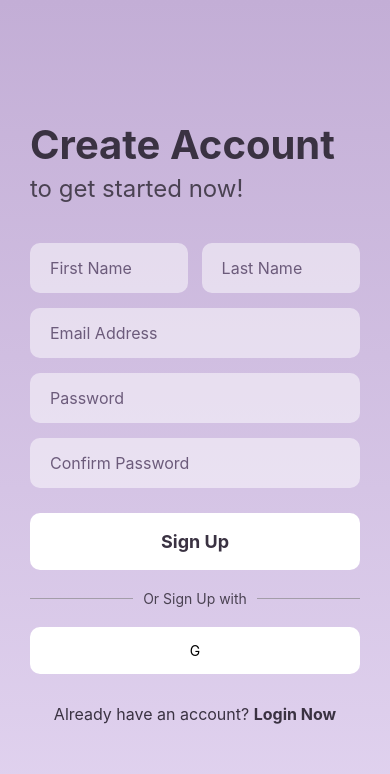
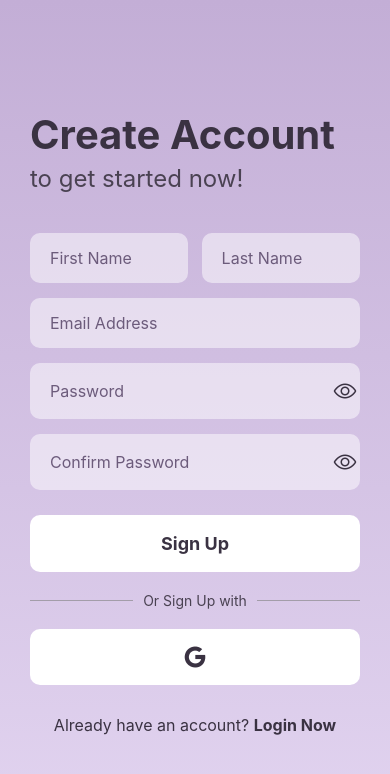
Before and after one commit to riya1689/BetterU-app, a React Native app in the folder frontend/: screen /Signup in a window 390 px wide. Shown: the top 774 px of the page. Built offline with nearby package versions, Linux system fonts and the light colour scheme; no server answers.

Commit message:
Working on Dynamic log in, Sign Up

```diff
--- a/frontend/screens/Auth/LoginScreen.js
+++ b/frontend/screens/Auth/LoginScreen.js
@@ -1,21 +1,22 @@
 import React, { useState } from 'react';
 import { View, Text, StyleSheet, TextInput, TouchableOpacity, SafeAreaView, StatusBar } from 'react-native';
 import { LinearGradient } from 'expo-linear-gradient';
-import { useAuth } from '../../store/AuthContext'; // We'll use this later
+import { useAuth } from '../../store/AuthContext';
+import { Ionicons } from '@expo/vector-icons';
 
 const LoginScreen = ({ navigation }) => {
   const [email, setEmail] = useState('');
   const [password, setPassword] = useState('');
-  const { login } = useAuth(); // Get the login function from our context
+  const [isPasswordVisible, setIsPasswordVisible] = useState(false);
+  const { login } = useAuth();
 
   const handleLogin = () => {
-    // For now, this just calls our mock login function
     login(email, password);
   };
 
   return (
     <LinearGradient
-      colors={['#c3aed6', '#e2d4f0']} // Your beautiful purple gradient
+      colors={['#c3aed6', '#e2d4f0']}
       style={styles.container}
     >
       <SafeAreaView style={styles.container}>
@@ -33,14 +34,29 @@ const LoginScreen = ({ navigation }) => {
             keyboardType="email-address"
             autoCapitalize="none"
           />
+
+          <View style={styles.passwordContainer}>
             <TextInput
-            style={styles.input}
+              style={styles.passwordInput}
               placeholder="Password"
               placeholderTextColor="#6c5b7b"
               value={password}
               onChangeText={setPassword}
-            secureTextEntry
+              secureTextEntry={!isPasswordVisible}
             />
+            <TouchableOpacity
+              onPress={() => setIsPasswordVisible(!isPasswordVisible)}
+              style={styles.eyeIcon}
+            >
+              {/* --- UPDATED ICON NAMES --- */}
+              <Ionicons
+                name={isPasswordVisible ? 'eye-off-outline' : 'eye-outline'}
+                size={24}
+                color="#3a3242"
+              />
+            </TouchableOpacity>
+          </View>
+
           <TouchableOpacity>
             <Text style={styles.forgotPassword}>Forgot Password?</Text>
           </TouchableOpacity>
@@ -56,7 +72,7 @@ const LoginScreen = ({ navigation }) => {
           </View>
 
           <TouchableOpacity style={styles.googleButton}>
-              <Text>G</Text> {/* Replace with Google icon later */}
+              <Ionicons name="logo-google" size={24} color="#3a3242" />
           </TouchableOpacity>
 
           <TouchableOpacity onPress={() => navigation.navigate('Signup')}>
@@ -71,25 +87,10 @@ const LoginScreen = ({ navigation }) => {
 };
 
 const styles = StyleSheet.create({
-  container: {
-    flex: 1,
-  },
-  content: {
-    flex: 1,
-    justifyContent: 'center',
-    paddingHorizontal: 30,
-  },
-  title: {
-    fontSize: 40,
-    fontWeight: 'bold',
-    color: '#3a3242',
-    marginBottom: 5,
-  },
-  subtitle: {
-    fontSize: 24,
-    color: '#4a4252',
-    marginBottom: 40,
-  },
+  container: { flex: 1 },
+  content: { flex: 1, justifyContent: 'center', paddingHorizontal: 30 },
+  title: { fontSize: 40, fontWeight: 'bold', color: '#3a3242', marginBottom: 5 },
+  subtitle: { fontSize: 24, color: '#4a4252', marginBottom: 40 },
   input: {
     backgroundColor: 'rgba(255, 255, 255, 0.5)',
     paddingHorizontal: 20,
@@ -99,49 +100,31 @@ const styles = StyleSheet.create({
     color: '#3a3242',
     marginBottom: 15,
   },
-  forgotPassword: {
-    textAlign: 'right',
-    color: '#3a3242',
-    marginBottom: 20,
-  },
-  loginButton: {
-    backgroundColor: '#ffffff',
-    paddingVertical: 18,
-    borderRadius: 10,
-    alignItems: 'center',
-    marginBottom: 20,
-  },
-  loginButtonText: {
-    color: '#3a3242',
-    fontSize: 18,
-    fontWeight: 'bold',
-  },
-  dividerContainer: {
+  passwordContainer: {
     flexDirection: 'row',
     alignItems: 'center',
-    marginBottom: 20,
+    backgroundColor: 'rgba(255, 255, 255, 0.5)',
+    borderRadius: 10,
+    marginBottom: 15,
   },
-  dividerLine: {
+  passwordInput: {
     flex: 1,
-      height: 1,
-      backgroundColor: '#a39da9'
+    paddingHorizontal: 20,
+    paddingVertical: 15,
+    fontSize: 16,
+    color: '#3a3242',
   },
-  dividerText: {
-      marginHorizontal: 10,
-      color: '#4a4252'
+  eyeIcon: {
+    padding: 15,
   },
-  googleButton: {
-      backgroundColor: '#ffffff',
-      padding: 15,
-      borderRadius: 10,
-      alignItems: 'center',
-      marginBottom: 30,
-  },
-  signupText: {
-    textAlign: 'center',
-    color: '#3a3242',
-    fontSize: 16,
-  },
+  forgotPassword: { textAlign: 'right', color: '#3a3242', marginBottom: 20 },
+  loginButton: { backgroundColor: '#ffffff', paddingVertical: 18, borderRadius: 10, alignItems: 'center', marginBottom: 20 },
+  loginButtonText: { color: '#3a3242', fontSize: 18, fontWeight: 'bold' },
+  dividerContainer: { flexDirection: 'row', alignItems: 'center', marginBottom: 20 },
+  dividerLine: { flex: 1, height: 1, backgroundColor: '#a39da9' },
+  dividerText: { marginHorizontal: 10, color: '#4a4252' },
+  googleButton: { backgroundColor: '#ffffff', padding: 15, borderRadius: 10, alignItems: 'center', marginBottom: 30 },
+  signupText: { textAlign: 'center', color: '#3a3242', fontSize: 16 },
 });
 
 export default LoginScreen;
--- a/frontend/screens/Auth/SignupScreen.js
+++ b/frontend/screens/Auth/SignupScreen.js
@@ -2,13 +2,16 @@ import React, { useState } from 'react';
 import { View, Text, StyleSheet, TextInput, TouchableOpacity, SafeAreaView, StatusBar } from 'react-native';
 import { LinearGradient } from 'expo-linear-gradient';
 import { useAuth } from '../../store/AuthContext';
+import { Ionicons } from '@expo/vector-icons';
 
 const SignupScreen = ({ navigation }) => {
-  const [firstName, setFirstName] = useState(''); // <-- New state
-  const [lastName, setLastName] = useState('');   // <-- New state
+  const [firstName, setFirstName] = useState('');
+  const [lastName, setLastName] = useState('');
   const [email, setEmail] = useState('');
   const [password, setPassword] = useState('');
   const [confirmPassword, setConfirmPassword] = useState('');
+  const [isPasswordVisible, setIsPasswordVisible] = useState(false);
+  const [isConfirmPasswordVisible, setIsConfirmPasswordVisible] = useState(false);
   const { signup } = useAuth();
 
   const handleSignup = () => {
@@ -16,7 +19,6 @@ const SignupScreen = ({ navigation }) => {
       alert("Passwords do not match!");
       return;
     }
-    // Now we pass the full name to our mock signup function
     const fullName = `${firstName} ${lastName}`;
     signup(fullName, email, password);
   };
@@ -32,7 +34,6 @@ const SignupScreen = ({ navigation }) => {
           <Text style={styles.title}>Create Account</Text>
           <Text style={styles.subtitle}>to get started now!</Text>
 
-          {/* --- NEW NAME INPUTS ROW --- */}
           <View style={styles.nameRow}>
             <TextInput
               style={[styles.input, styles.nameInput]}
@@ -49,7 +50,6 @@ const SignupScreen = ({ navigation }) => {
               onChangeText={setLastName}
             />
           </View>
-          {/* ------------------------- */}
 
           <TextInput
             style={styles.input}
@@ -60,22 +60,50 @@ const SignupScreen = ({ navigation }) => {
             keyboardType="email-address"
             autoCapitalize="none"
           />
+
+          <View style={styles.passwordContainer}>
             <TextInput
-            style={styles.input}
+              style={styles.passwordInput}
               placeholder="Password"
               placeholderTextColor="#6c5b7b"
               value={password}
               onChangeText={setPassword}
-            secureTextEntry
+              secureTextEntry={!isPasswordVisible}
             />
+            <TouchableOpacity
+              onPress={() => setIsPasswordVisible(!isPasswordVisible)}
+              style={styles.eyeIcon}
+            >
+              {/* --- UPDATED ICON NAMES --- */}
+              <Ionicons
+                name={isPasswordVisible ? 'eye-off-outline' : 'eye-outline'}
+                size={24}
+                color="#3a3242"
+              />
+            </TouchableOpacity>
+          </View>
+
+          <View style={styles.passwordContainer}>
             <TextInput
-            style={styles.input}
+              style={styles.passwordInput}
               placeholder="Confirm Password"
               placeholderTextColor="#6c5b7b"
               value={confirmPassword}
               onChangeText={setConfirmPassword}
-            secureTextEntry
+              secureTextEntry={!isConfirmPasswordVisible}
             />
+            <TouchableOpacity
+              onPress={() => setIsConfirmPasswordVisible(!isConfirmPasswordVisible)}
+              style={styles.eyeIcon}
+            >
+              {/* --- UPDATED ICON NAMES --- */}
+              <Ionicons
+                name={isConfirmPasswordVisible ? 'eye-off-outline' : 'eye-outline'}
+                size={24}
+                color="#3a3242"
+              />
+            </TouchableOpacity>
+          </View>
 
           <TouchableOpacity style={styles.signupButton} onPress={handleSignup}>
             <Text style={styles.signupButtonText}>Sign Up</Text>
@@ -88,7 +116,7 @@ const SignupScreen = ({ navigation }) => {
           </View>
 
           <TouchableOpacity style={styles.googleButton}>
-              <Text>G</Text>
+              <Ionicons name="logo-google" size={24} color="#3a3242" />
           </TouchableOpacity>
 
           <TouchableOpacity onPress={() => navigation.navigate('Login')}>
@@ -103,82 +131,23 @@ const SignupScreen = ({ navigation }) => {
 };
 
 const styles = StyleSheet.create({
-  container: {
-    flex: 1,
-  },
-  content: {
-    flex: 1,
-    justifyContent: 'center',
-    paddingHorizontal: 30,
-  },
-  title: {
-    fontSize: 40,
-    fontWeight: 'bold',
-    color: '#3a3242',
-    marginBottom: 5,
-  },
-  subtitle: {
-    fontSize: 24,
-    color: '#4a4252',
-    marginBottom: 40,
-  },
-  input: {
-    backgroundColor: 'rgba(255, 255, 255, 0.5)',
-    paddingHorizontal: 20,
-    paddingVertical: 15,
-    borderRadius: 10,
-    fontSize: 16,
-    color: '#3a3242',
-    marginBottom: 15,
-  },
-  // --- NEW STYLES FOR NAME INPUTS ---
-  nameRow: {
-    flexDirection: 'row',
-    justifyContent: 'space-between',
-  },
-  nameInput: {
-    width: '48%', // To fit two inputs side-by-side
-  },
-  // ----------------------------------
-  signupButton: {
-    backgroundColor: '#ffffff',
-    paddingVertical: 18,
-    borderRadius: 10,
-    alignItems: 'center',
-    marginTop: 10,
-    marginBottom: 20,
-  },
-  signupButtonText: {
-    color: '#3a3242',
-    fontSize: 18,
-    fontWeight: 'bold',
-  },
-  dividerContainer: {
-    flexDirection: 'row',
-    alignItems: 'center',
-    marginBottom: 20,
-  },
-  dividerLine: {
-      flex: 1,
-      height: 1,
-      backgroundColor: '#a39da9'
-  },
-  dividerText: {
-      marginHorizontal: 10,
-      color: '#4a4252'
-  },
-  googleButton: {
-      backgroundColor: '#ffffff',
-      padding: 15,
-      borderRadius: 10,
-      alignItems: 'center',
-      marginBottom: 30,
-  },
-  loginText: {
-    textAlign: 'center',
-    color: '#3a3242',
-    fontSize: 16,
-  },
+  container: { flex: 1 },
+  content: { flex: 1, justifyContent: 'center', paddingHorizontal: 30 },
+  title: { fontSize: 40, fontWeight: 'bold', color: '#3a3242', marginBottom: 5 },
+  subtitle: { fontSize: 24, color: '#4a4252', marginBottom: 40 },
+  input: { backgroundColor: 'rgba(255, 255, 255, 0.5)', paddingHorizontal: 20, paddingVertical: 15, borderRadius: 10, fontSize: 16, color: '#3a3242', marginBottom: 15 },
+  nameRow: { flexDirection: 'row', justifyContent: 'space-between' },
+  nameInput: { width: '48%' },
+  passwordContainer: { flexDirection: 'row', alignItems: 'center', backgroundColor: 'rgba(255, 255, 255, 0.5)', borderRadius: 10, marginBottom: 15 },
+  passwordInput: { flex: 1, paddingHorizontal: 20, paddingVertical: 15, fontSize: 16, color: '#3a3242' },
+  eyeIcon: { padding: 15 },
+  signupButton: { backgroundColor: '#ffffff', paddingVertical: 18, borderRadius: 10, alignItems: 'center', marginTop: 10, marginBottom: 20 },
+  signupButtonText: { color: '#3a3242', fontSize: 18, fontWeight: 'bold' },
+  dividerContainer: { flexDirection: 'row', alignItems: 'center', marginBottom: 20 },
+  dividerLine: { flex: 1, height: 1, backgroundColor: '#a39da9' },
+  dividerText: { marginHorizontal: 10, color: '#4a4252' },
+  googleButton: { backgroundColor: '#ffffff', padding: 15, borderRadius: 10, alignItems: 'center', marginBottom: 30 },
+  loginText: { textAlign: 'center', color: '#3a3242', fontSize: 16 },
 });
 
 export default SignupScreen;
```
Lines whose indentation alone changed are shown as unchanged.
